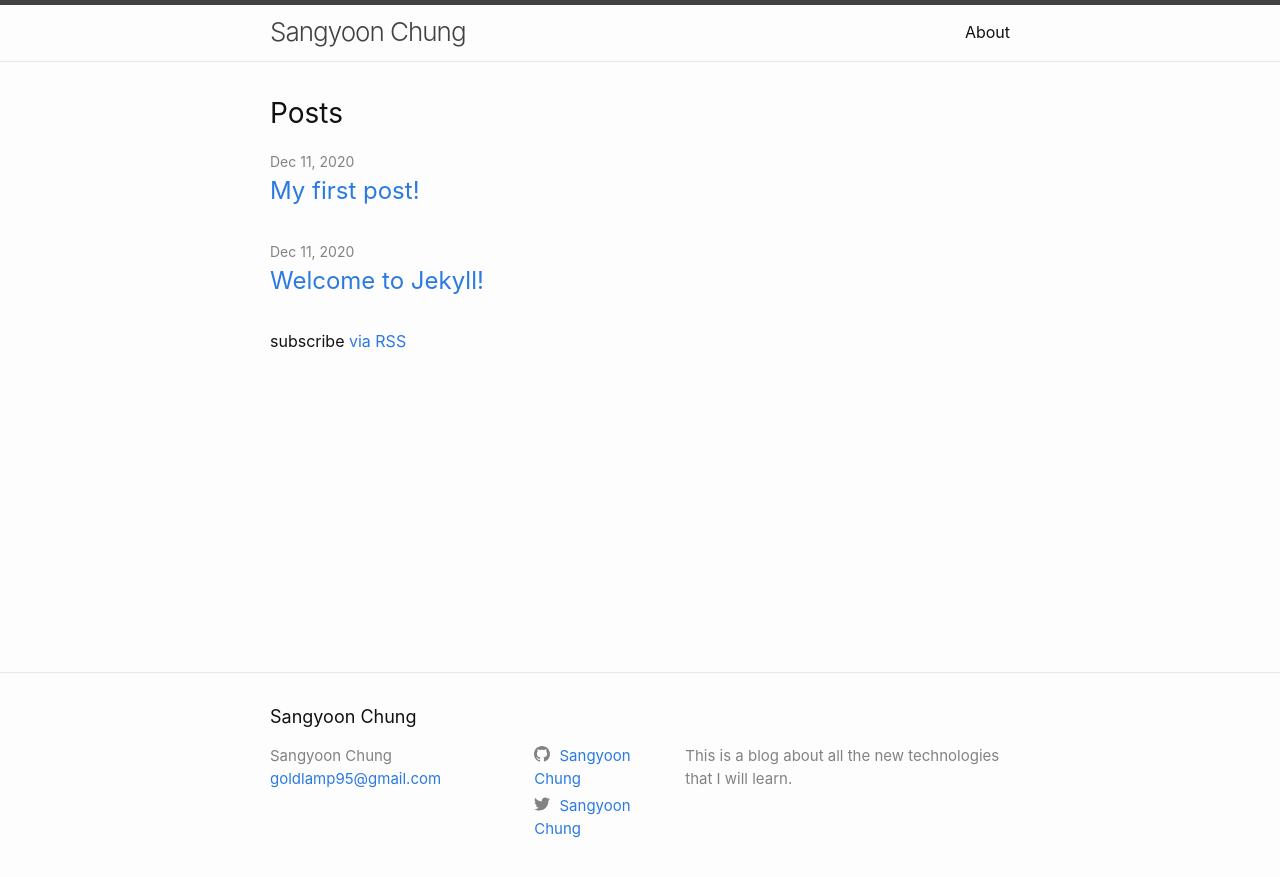
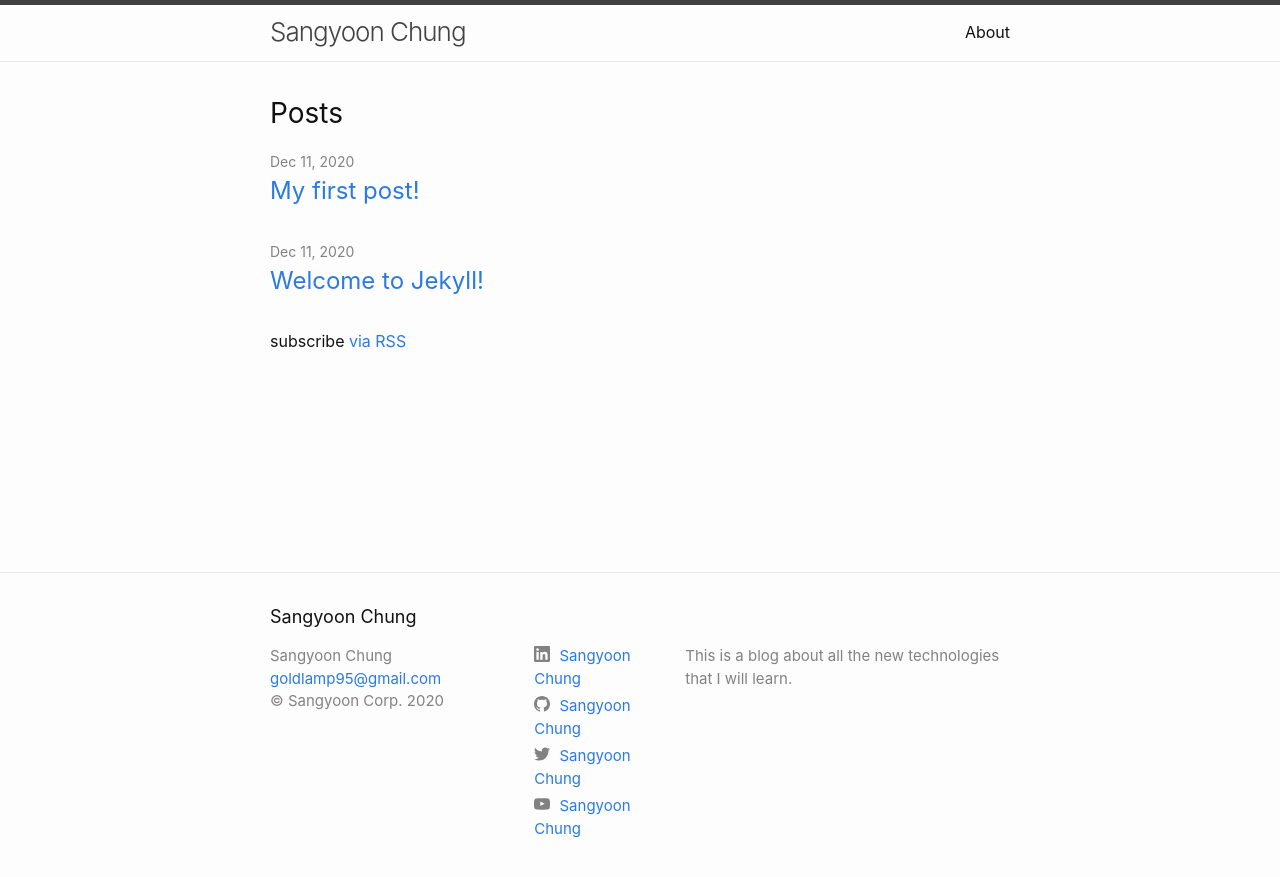
Before and after one commit to goldlamp95/my-blog, a Jekyll site: the page built from index.markdown, in a window 1280 px wide. Shown: the top 877 px of the page. Built offline with Jekyll 4.4.1, drawn with Linux system fonts in a browser that asks for light colours.

Commit message:
added logo, copyright, social media accounts

```diff
--- a/Gemfile
+++ b/Gemfile
@@ -16,6 +16,7 @@ source "https://rubygems.org"
 # If you have any plugins, put them here!
 group :jekyll_plugins do
   gem "jekyll-feed", "~> 0.12"
+  gem "jekyll-seo-tag", "~> 2.6"
 end
 
 # Windows and JRuby does not include zoneinfo files, so bundle the tzinfo-data gem
--- a/_config.yml
+++ b/_config.yml
@@ -27,11 +27,28 @@ url: "https://goldlamp95.github.io" # the base hostname & protocol for your site
 twitter_username: Sangyoon Chung
 github_username:  Sangyoon Chung
 
+author: Sangyoon Chung
+linkedin_username: Sangyoon Chung
+youtube_username: Sangyoon Chung
+
+
+# New fields not defaulted by jekyll-new with the minima theme
+# Add a copyright. A copyrihgt symbol and year will be added automatically
+# copyrihgt: Company Name Inc.
+copyright: "Sangyoon Corp."
 # Build settings
 # theme: minima
 
+
+title-logo: /images/title-logo.png
+
+
+
 plugins:
   - jekyll-feed
+  - jekyll-seo-tag
+
+
 
 # Exclude from processing.
 # The following items will not be processed, by default.
--- a/_includes/footer.html
+++ b/_includes/footer.html
@@ -18,6 +18,10 @@
             {%- if site.email -%}
             <li><a class="u-email" href="mailto:{{ site.email }}">{{ site.email }}</a></li>
             {%- endif -%}
+
+            {%- if site.copyright -%}
+            <li>&copy; {{site.copyright}} {{'now'| date: "%Y"}}</li>
+            {%- endif -%}
         </ul>
       </div>
 
--- a/_includes/header.html
+++ b/_includes/header.html
@@ -3,7 +3,11 @@
   <div class="wrapper">
     {%- assign default_paths = site.pages | map: "path" -%}
     {%- assign page_paths = site.header_pages | default: default_paths -%}
+    <!--
+      Original title display code from the minima theme.
+    -->
     <a class="site-title" rel="author" href="{{ "/" | relative_url }}">{{ site.title | escape }}</a>
+
 
     {%- if page_paths -%}
       <nav class="site-nav">
--- a/_includes/social.html
+++ b/_includes/social.html
@@ -1,10 +1,10 @@
 <ul class="social-media-list">
+  {%- if site.linkedin_username -%}<li><a href="https://www.linkedin.com/in/{{ site.linkedin_username| cgi_escape | escape }}"><svg class="svg-icon"><use xlink:href="{{ '/assets/minima-social-icons.svg#linkedin' | relative_url }}"></use></svg> <span class="username">{{ site.linkedin_username| escape }}</span></a></li>{%- endif -%}
   {%- if site.dribbble_username -%}<li><a href="https://dribbble.com/{{ site.dribbble_username| cgi_escape | escape }}"><svg class="svg-icon"><use xlink:href="{{ '/assets/minima-social-icons.svg#dribbble' | relative_url }}"></use></svg> <span class="username">{{ site.dribbble_username| escape }}</span></a></li>{%- endif -%}
   {%- if site.facebook_username -%}<li><a href="https://www.facebook.com/{{ site.facebook_username| cgi_escape | escape }}"><svg class="svg-icon"><use xlink:href="{{ '/assets/minima-social-icons.svg#facebook' | relative_url }}"></use></svg> <span class="username">{{ site.facebook_username| escape }}</span></a></li>{%- endif -%}
   {%- if site.flickr_username -%}<li><a href="https://www.flickr.com/photos/{{ site.flickr_username| cgi_escape | escape }}"><svg class="svg-icon"><use xlink:href="{{ '/assets/minima-social-icons.svg#flickr' | relative_url }}"></use></svg> <span class="username">{{ site.flickr_username| escape }}</span></a></li>{%- endif -%}
   {%- if site.github_username -%}<li><a href="https://github.com/{{ site.github_username| cgi_escape | escape }}"><svg class="svg-icon"><use xlink:href="{{ '/assets/minima-social-icons.svg#github' | relative_url }}"></use></svg> <span class="username">{{ site.github_username| escape }}</span></a></li>{%- endif -%}
   {%- if site.instagram_username -%}<li><a href="https://instagram.com/{{ site.instagram_username| cgi_escape | escape }}"><svg class="svg-icon"><use xlink:href="{{ '/assets/minima-social-icons.svg#instagram' | relative_url }}"></use></svg> <span class="username">{{ site.instagram_username| escape }}</span></a></li>{%- endif -%}
-  {%- if site.linkedin_username -%}<li><a href="https://www.linkedin.com/in/{{ site.linkedin_username| cgi_escape | escape }}"><svg class="svg-icon"><use xlink:href="{{ '/assets/minima-social-icons.svg#linkedin' | relative_url }}"></use></svg> <span class="username">{{ site.linkedin_username| escape }}</span></a></li>{%- endif -%}
   {%- if site.pinterest_username -%}<li><a href="https://www.pinterest.com/{{ site.pinterest_username| cgi_escape | escape }}"><svg class="svg-icon"><use xlink:href="{{ '/assets/minima-social-icons.svg#pinterest' | relative_url }}"></use></svg> <span class="username">{{ site.pinterest_username| escape }}</span></a></li>{%- endif -%}
   {%- for mst in site.mastodon -%}{%- if mst.username and mst.instance -%}<li><a href="https://{{ mst.instance| cgi_escape | escape}}/@{{mst.username}}"><svg class="svg-icon"><use xlink:href="{{ '/assets/minima-social-icons.svg#mastodon' | relative_url }}"></use></svg> <span class="username">{{ mst.username|escape }}</span></a></li>{%- endif -%}{%- endfor -%}
   {%- if site.twitter_username -%}<li><a href="https://www.twitter.com/{{ site.twitter_username| cgi_escape | escape }}"><svg class="svg-icon"><use xlink:href="{{ '/assets/minima-social-icons.svg#twitter' | relative_url }}"></use></svg> <span class="username">{{ site.twitter_username| escape }}</span></a></li>{%- endif -%}
```
Also changed, not shown: Gemfile.lock, images/Screenshot 2020-12-11 at 7.45.28 PM.png (added).
